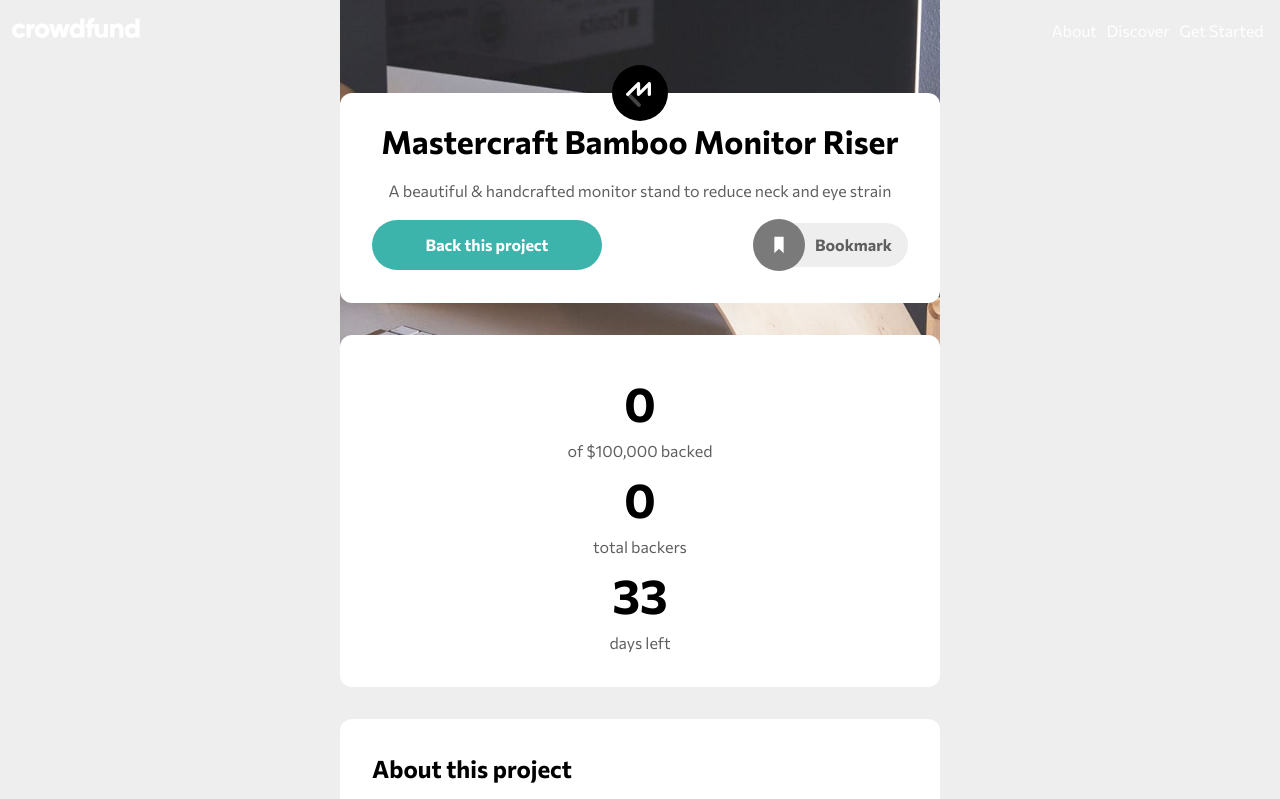
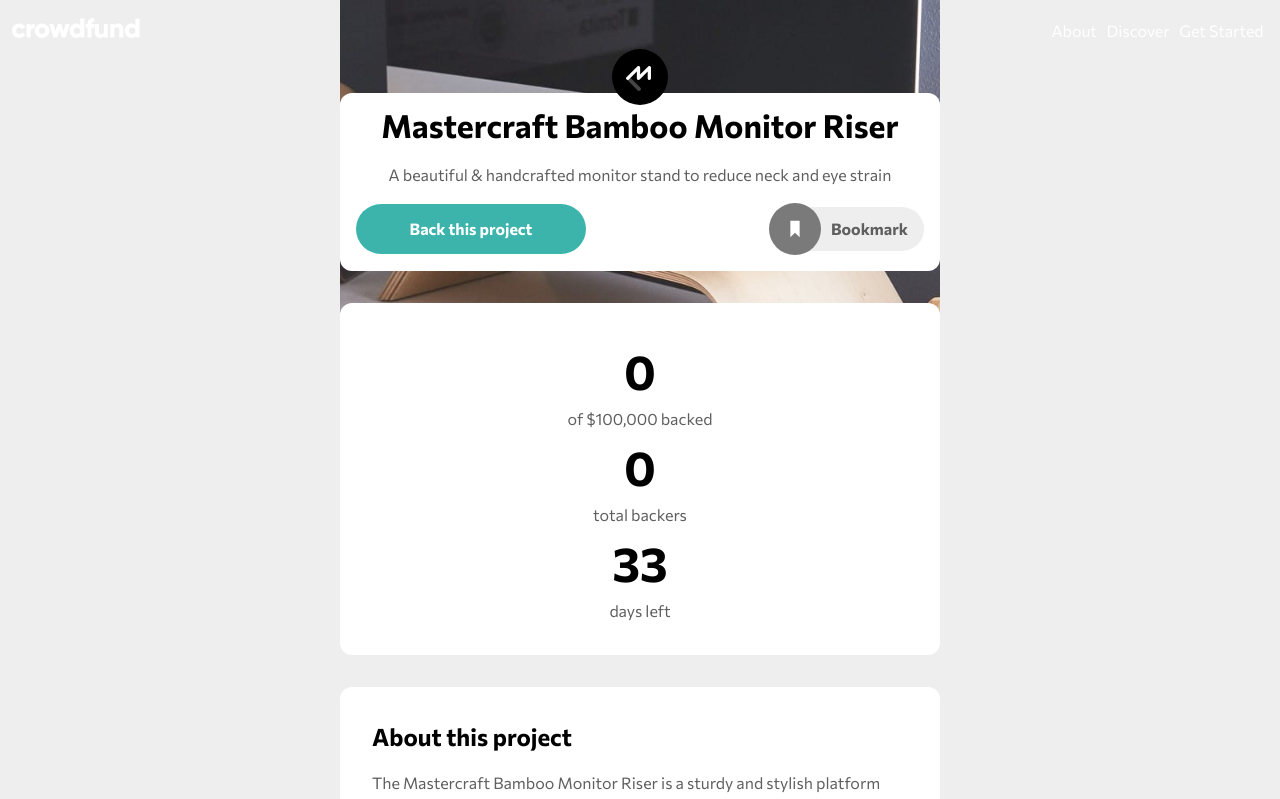
Before and after one commit to migvidal/crowdfunding-product-page, a Vue app: page / in a window 1280 px wide. Shown: the top 799 px of the page. Built offline with nearby package versions, Linux system fonts and the light colour scheme.

Commit message:
Fix: header spacing

```diff
--- a/src/components/CfHeader.vue
+++ b/src/components/CfHeader.vue
@@ -1,7 +1,9 @@
 <template>
-  <img class="logo" src="../images/logo-mastercraft.svg" alt="" srcset="" />
-  <h1>Mastercraft Bamboo Monitor Riser</h1>
-  <p>A beautiful & handcrafted monitor stand to reduce neck and eye strain</p>
+  <div class="info">
+    <img class="logo" src="../images/logo-mastercraft.svg" alt="" srcset="" />
+    <h1>Mastercraft Bamboo Monitor Riser</h1>
+    <p>A beautiful & handcrafted monitor stand to reduce neck and eye strain</p>
+  </div>
   <div class="action-buttons">
     <cf-button @click="$emit('backprojectclick')" class="back-project">
       Back this project
@@ -31,6 +33,9 @@ export default {
 
 <!-- Scoped styles -->
 <style lang="scss" scoped>
+.info {
+  margin: 0 1rem;
+}
 img.logo {
   margin: 0 auto;
   margin-top: -60px;
--- a/src/components/CrowdfundHome.vue
+++ b/src/components/CrowdfundHome.vue
@@ -226,6 +226,9 @@ button {
   border-radius: $radius;
   background-color: #fff;
 }
+.header {
+  padding: 1rem;
+}
 
 @media screen and (max-width: $mobile) {
   .bookmarked-label {
```
